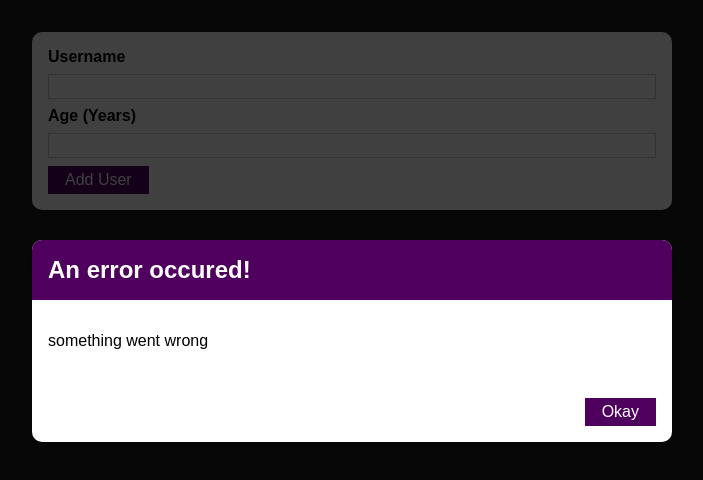
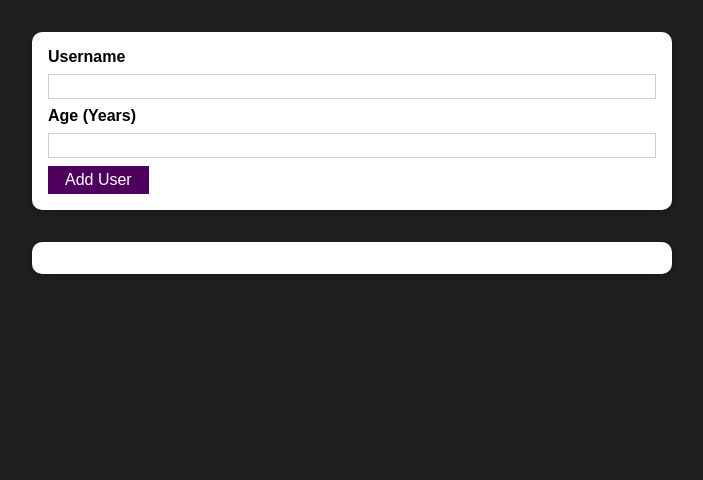
Before and after one commit to justsyre/react-project-one, a React (Create React App) app: page / in a window 1280 px wide. Shown: the top 480 px of the page, without its empty margins (288-991 px from the left). Built offline with nearby package versions, Linux system fonts and the light colour scheme.

Commit message:
Managing the Error State

```diff
--- a/src/components/UI/ErrorModal.js
+++ b/src/components/UI/ErrorModal.js
@@ -8,7 +8,7 @@ import classes from "./ErrorModal.module.css";
 const ErrorModal = (props) => {
   return (
     <div>
-      <div className={classes.backdrop}></div>
+      <div className={classes.backdrop} onClick={props.onConfirm}></div>
       <Card className={classes.modal}>
         <header className={classes.header}>
           <h2>{props.title}</h2>
@@ -17,7 +17,7 @@ const ErrorModal = (props) => {
           <p>{props.message}</p>
         </div>
         <footer className={classes.actions}>
-          <Button>Okay</Button>
+          <Button onClick={props.onConfirm}>Okay</Button>
         </footer>
       </Card>
     </div>
--- a/src/components/Users/AddUser.js
+++ b/src/components/Users/AddUser.js
@@ -9,16 +9,25 @@ import classes from "./AddUser.module.css";
 const AddUser = (props) => {
   const [enteredUsername, setEnteredUsername] = useState("");
   const [enteredAge, setEnteredAge] = useState("");
+  const [error, setError] = useState();
 
   const addUserHandler = (event) => {
     event.preventDefault();
     // Validation check if username and age is empty
     if (enteredUsername.trim().length === 0 || enteredAge.trim().length === 0) {
+      setError({
+        title: "Invalid input",
+        message: "Please enter a valid name and age (non-empty values).",
+      });
       return;
     }
 
     // Validation check if age is less than 1 ... the + is used to force convert age to number
     if (+enteredAge < 1) {
+      setError({
+        title: "Invalid input",
+        message: "Please enter a valid age (> 0).",
+      });
       return;
     }
 
@@ -39,9 +48,19 @@ const AddUser = (props) => {
     setEnteredAge(event.target.value);
   };
 
+  const errorHandler = () => {
+    setError(null);
+  };
+
   return (
     <div>
-      <ErrorModal title="An error occured!" message="something went wrong" />
+      {error && (
+        <ErrorModal
+          title={error.title}
+          message={error.message}
+          onConfirm={errorHandler}
+        />
+      )}
       <Card className={classes.input}>
         <form onSubmit={addUserHandler}>
           <label htmlFor="username">Username</label>
```
